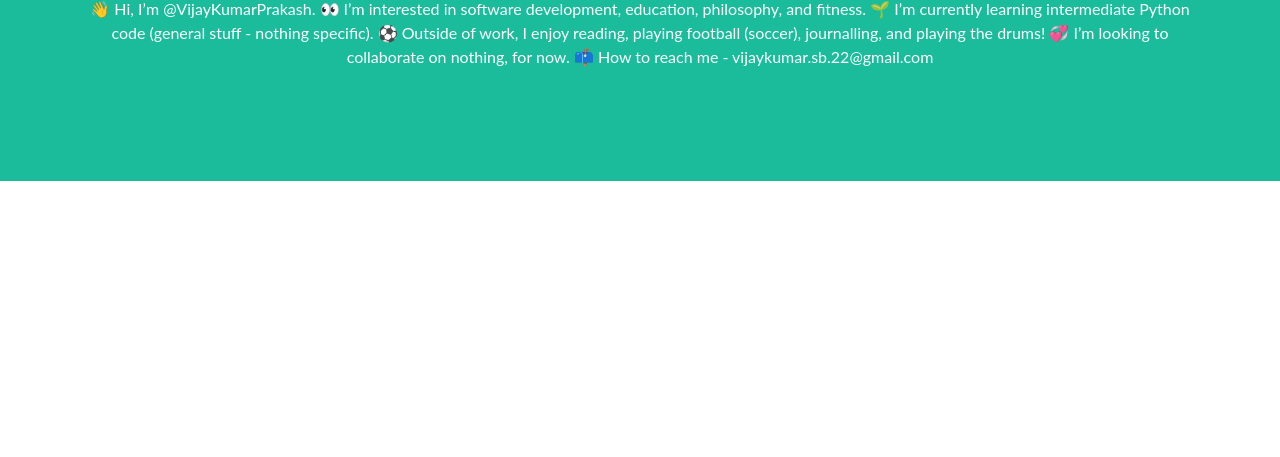
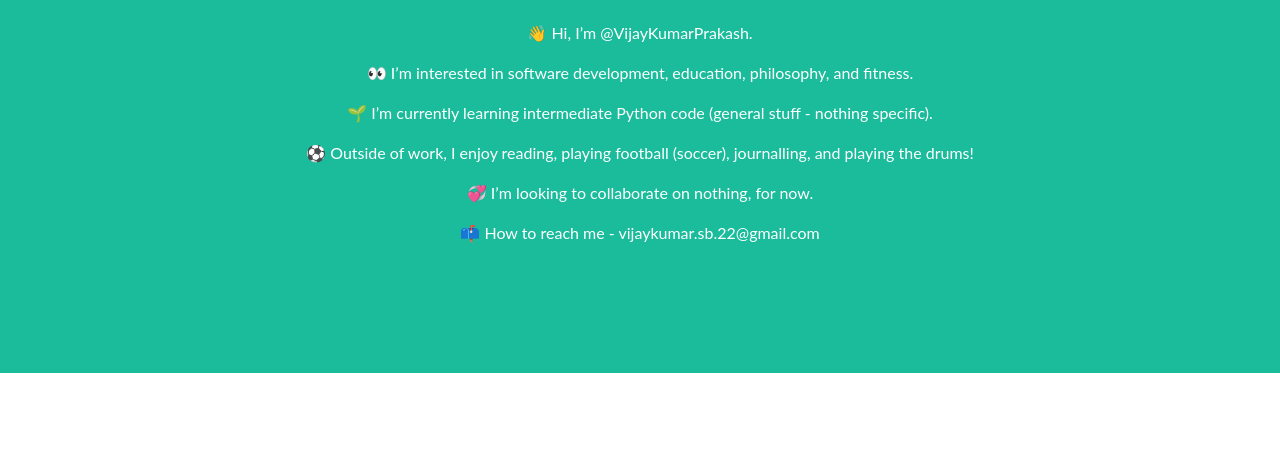
Before and after one commit to VijayKumarPrakash/VijayKumarPrakash.github.io, a plain HTML site: page index.html in a window 1280 px wide. Shown: the part 343-800 px from the top of the page. Drawn offline with Linux system fonts and the light colour scheme.

Commit message:
Format stuff

```diff
--- a/index.html
+++ b/index.html
@@ -31,13 +31,13 @@
                 </div>
                 <!--This code creates the subheading underneath the line dividers-->
                 <p class="masthead-subheading font-weight-light mb-0">School of Information Student</p>
-                <p>
-                    👋 Hi, I’m @VijayKumarPrakash.
-                    👀 I’m interested in software development, education, philosophy, and fitness.
-                    🌱 I’m currently learning intermediate Python code (general stuff - nothing specific).
-                    ⚽ Outside of work, I enjoy reading, playing football (soccer), journalling, and playing the drums!
-                    💞️ I’m looking to collaborate on nothing, for now.
-                    📫 How to reach me - vijaykumar.sb.22@gmail.com
+                <br>
+                <p> 👋 Hi, I’m @VijayKumarPrakash. </p>
+                <p> 👀 I’m interested in software development, education, philosophy, and fitness. </p>
+                <p> 🌱 I’m currently learning intermediate Python code (general stuff - nothing specific). </p>
+                <p> ⚽ Outside of work, I enjoy reading, playing football (soccer), journalling, and playing the drums! </p>
+                <p> 💞️ I’m looking to collaborate on nothing, for now. </p>
+                <p> 📫 How to reach me - vijaykumar.sb.22@gmail.com </p>
                 </p>
             </div>
         </header>
```
